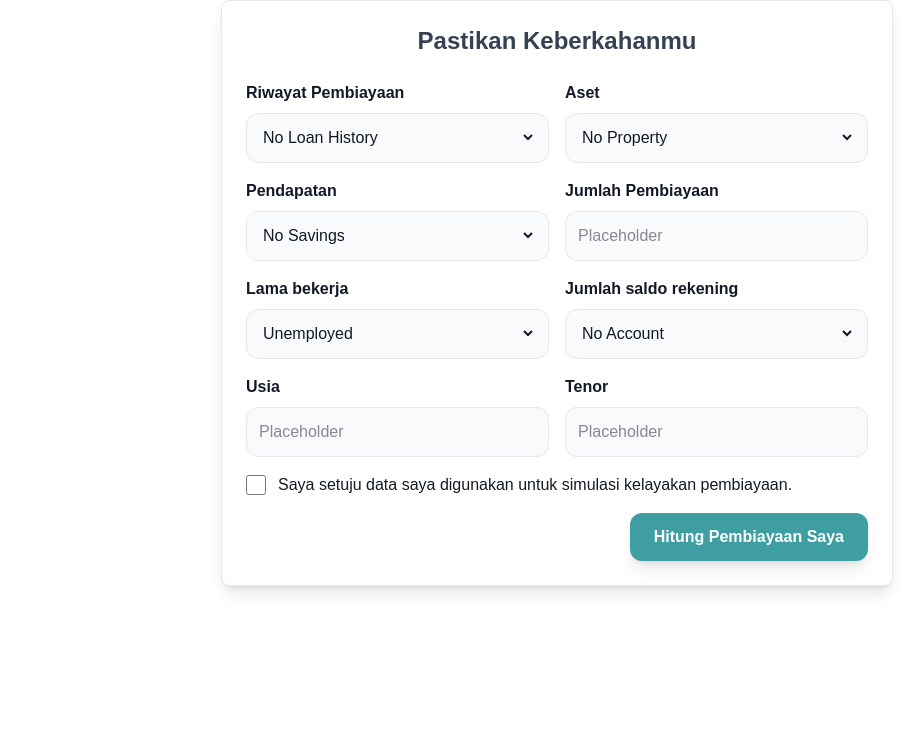
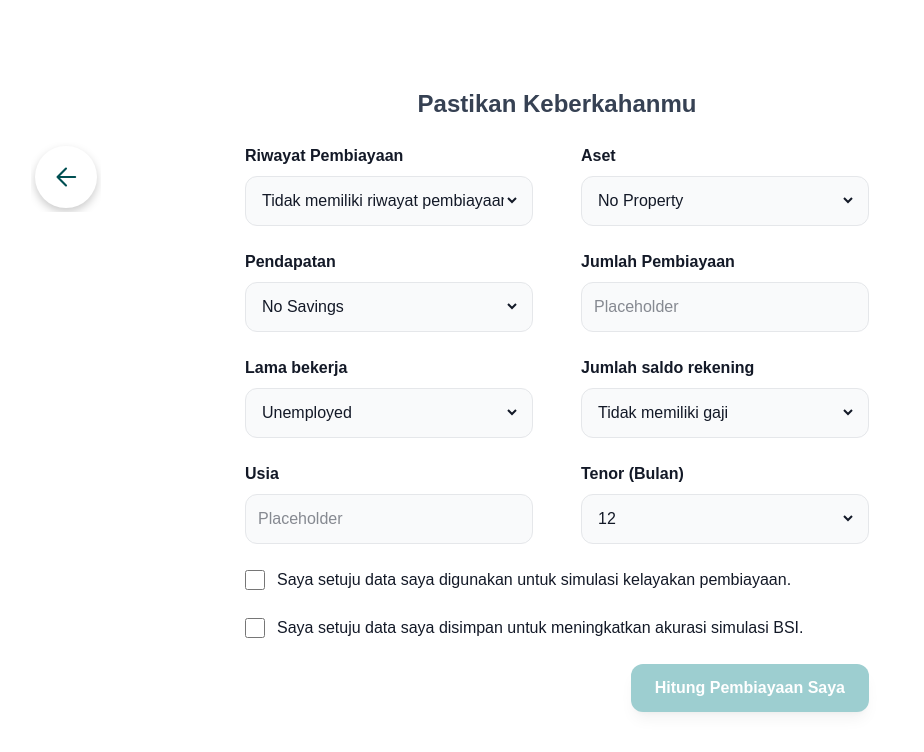
Before and after one commit to anuNaki22/Pentavision-FE-React, a React (Vite) app: page /form in a window 1280 px wide. Shown: the top 752 px of the page, without its empty margins (83-1007 px from the left). Built offline with nearby package versions, Linux system fonts and the light colour scheme.

Commit message:
feat: integrating financing form with backend

```diff
--- a/src/components/FinancingCard.jsx
+++ b/src/components/FinancingCard.jsx
@@ -3,6 +3,13 @@ import { useNavigate } from "react-router-dom";
 const FinancingCard = ({ name, source, path }) => {
   const navigate = useNavigate();
   const handlingClick = (path) => {
+    if (name == "Griya") {
+      localStorage.setItem("financing_type", 3);
+    } else if (name == "Mitraguna") {
+      localStorage.setItem("financing_type", 2);
+    } else {
+      localStorage.setItem("financing_type", 1);
+    }
     navigate(path);
   };
   return (
--- a/src/components/FinancingForm.jsx
+++ b/src/components/FinancingForm.jsx
@@ -1,52 +1,80 @@
 import { useState } from "react";
+import BackButton from "./BackButton";
+import { useNavigate } from "react-router-dom";
 
 const FinancingForm = () => {
+  const navigate = useNavigate();
+  const tenors_const = [12, 24, 36, 48, 60];
   const [formData, setFormData] = useState({
     credit_history: "0",
     property: "0",
-    saving_account: "0",
-    credit_amount: "",
+    salary: "0",
+    credit_amount: localStorage.getItem("credit_amount") || "",
     present_employment: "0",
     existing_acc: "0",
     age: "",
     duration: "",
+    purpose: localStorage.getItem("financing_type") || "",
   });
 
-  const [isAgreed, setIsAgreed] = useState(false); // State untuk checkbox
+  const [save, setSave] = useState(0);
+
+  const [isAgreedPrimary, setIsAgreedPrimary] = useState(false);
+  const [isAgreedSecondary, setIsAgreedSecondary] = useState(false);
 
   const handleChange = (e) => {
     setFormData({ ...formData, [e.target.name]: e.target.value });
   };
 
   const handleCheckboxChange = () => {
-    setIsAgreed(!isAgreed);
+    setSave((save) => 1 - save);
   };
 
   const handleSubmit = async (e) => {
     e.preventDefault();
+    console.log(formData);
+
     let updatedFormData = { ...formData };
 
     Object.keys(updatedFormData).forEach((key) => {
-      if (!isNaN(updatedFormData[key])) {
+      if (!isNaN(updatedFormData[key]) && key !== "save") {
         updatedFormData[key] = parseInt(updatedFormData[key], 10);
       }
     });
 
+    updatedFormData["duration"] = tenors_const[updatedFormData["duration"]];
+
     try {
-      const response = await fetch(`${import.meta.env.VITE_BACKEND_HOST}:${import.meta.env.VITE_BACKEND_PORT}/api/v1/predict`, {
+      const response = await fetch(
+        `${import.meta.env.VITE_BACKEND_HOST}:${
+          import.meta.env.VITE_BACKEND_PORT
+        }/api/v1/predict`,
+        {
           method: "POST",
           headers: { "Content-Type": "application/json" },
           body: JSON.stringify({
             data: updatedFormData,
-          save: true,
+            save: save,
           }),
-      });
+        }
+      );
       const data = await response.json();
-      this.props.history.push({
-        pathname: '/predict',
-          state: data // your data array of objects
-      })
       // alert(`Prediction: ${data.prediction_text}`);
+
+      if (data.prediction_text === "APPROVED") {
+        localStorage.setItem("calc_result", JSON.stringify(data.calc_result));
+        localStorage.setItem(
+          "prediction_text",
+          JSON.stringify(data.prediction_text)
+        );
+      } else {
+        localStorage.setItem(
+          "prediction_text",
+          JSON.stringify(data.prediction_text)
+        );
+        // alert("Prediction: REJECTED");
+      }
+      navigate("/predict");
     } catch (error) {
       console.error("Error submitting form:", error);
       alert("An error occurred while submitting the form.");
@@ -54,19 +82,24 @@ const FinancingForm = () => {
   };
 
   return (
-    <div className="max-w-2xl mx-auto p-6 bg-white shadow-lg rounded-lg border border-gray-200">
+    <div className="flex justify-center items-center min-h-screen">
+      <BackButton />
+      <div className="max-w-2xl mx-auto p-6">
         <h2 className="text-2xl font-semibold text-center text-gray-700 mb-6">
           Pastikan Keberkahanmu
         </h2>
-      <form onSubmit={handleSubmit} className="grid grid-cols-2 gap-4">
+        <form
+          onSubmit={handleSubmit}
+          className="grid grid-cols-2 gap-6 gap-x-12"
+        >
           {[
             {
               label: "Riwayat Pembiayaan",
               name: "credit_history",
               options: [
-              "No Loan History",
-              "In This Bank",
-              "Current Loan (Good Standing)",
+                "Tidak memiliki riwayat pembiayaan",
+                "Pernah memiliki pembiayaan di bank ini",
+                "Sedang memiliki pembiayaan",
                 "Past Due",
                 "Loan Outside This Bank",
               ],
@@ -83,8 +116,14 @@ const FinancingForm = () => {
             },
             {
               label: "Pendapatan",
-            name: "saving_account",
-            options: ["No Savings", "0 - 5M", "5M - 25M", "25M - 50M", "> 50M"],
+              name: "salary",
+              options: [
+                "No Savings",
+                "0 - 5M",
+                "5M - 25M",
+                "25M - 50M",
+                "> 50M",
+              ],
             },
             { label: "Jumlah Pembiayaan", name: "credit_amount" },
           ].map(({ label, name, options }) => (
@@ -119,7 +158,6 @@ const FinancingForm = () => {
               </div>
             </div>
           ))}
-
           {[
             {
               label: "Lama bekerja",
@@ -135,10 +173,19 @@ const FinancingForm = () => {
             {
               label: "Jumlah saldo rekening",
               name: "existing_acc",
-            options: ["No Account", "0-5M", "5M - 10M", "> 10M"],
+              options: [
+                "Tidak memiliki gaji",
+                "Rp 0 – Rp 3.000.000",
+                "Rp 3.000.000 – Rp 5.000.000",
+                "Rp 5.000.000 – Rp 15.000.000",
+              ],
             },
             { label: "Usia", name: "age" },
-          { label: "Tenor", name: "duration" },
+            {
+              label: "Tenor (Bulan)",
+              name: "duration",
+              options: ["12", "24", "36", "48", "60"],
+            },
           ].map(({ label, name, options }) => (
             <div key={name} className="flex flex-col gap-2">
               <label className="text-[#131927] text-base font-semibold">
@@ -171,34 +218,45 @@ const FinancingForm = () => {
               </div>
             </div>
           ))}
-
-        {/* Checkbox Term & Condition */}
           <div className="col-span-2 flex items-center gap-3">
             <input
               type="checkbox"
-            id="agreement"
-            checked={isAgreed}
+              checked={isAgreedPrimary}
+              onChange={() => setIsAgreedPrimary(!isAgreedPrimary)}
+              className="w-5 h-5 accent-[#3E9EA2] text-[#3E9EA2] border-[#3E9EA2] rounded focus:ring-[#3E9EA2] cursor-pointer"
+            />
+            <label className="text-[#131927] text-base font-normal cursor-pointer">
+              Saya setuju data saya digunakan untuk simulasi kelayakan
+              pembiayaan.
+            </label>
+          </div>
+          <div className="col-span-2 flex items-center gap-3">
+            <input
+              type="checkbox"
+              checked={save === 1}
               onChange={handleCheckboxChange}
-            className="w-5 h-5 text-[#3E9EA2] border-gray-300 rounded focus:ring-[#3E9EA2] cursor-pointer"
+              className="w-5 h-5 accent-[#3E9EA2] text-[#3E9EA2] border-[#3E9EA2] rounded focus:ring-[#3E9EA2] cursor-pointer"
             />
-          <label
-            htmlFor="agreement"
-            className="text-[#131927] text-base font-normal cursor-pointer"
-          >
-            Saya setuju data saya digunakan untuk simulasi kelayakan pembiayaan.
+            <label className="text-[#131927] text-base font-normal cursor-pointer">
+              Saya setuju data saya disimpan untuk meningkatkan akurasi simulasi
+              BSI.
             </label>
           </div>
 
           <div className="col-span-2 flex justify-end">
             <button
               type="submit"
-            className="bg-[#3e9ea2] text-white px-6 py-3 rounded-xl font-semibold shadow-lg hover:scale-105 transition-transform duration-300 ease-in-out"
+              disabled={!isAgreedPrimary}
+              className={`bg-[#3e9ea2] text-white px-6 py-3 rounded-xl font-semibold shadow-lg hover:scale-105 transition-transform duration-300 ease-in-out ${
+                !isAgreedPrimary ? "opacity-50 cursor-not-allowed" : ""
+              }`}
             >
               Hitung Pembiayaan Saya
             </button>
           </div>
         </form>
       </div>
+    </div>
   );
 };
 
--- /dev/null
+++ b/src/components/HomeButton.jsx
@@ -0,0 +1,99 @@
+import { useNavigate } from "react-router-dom";
+
+const HomeButton = ({ to = "/" }) => {
+  const navigate = useNavigate();
+
+  return (
+    <div
+      data-svg-wrapper
+      className="left-[10%] md:left-[90px] top-[16%] absolute cursor-pointer transition-all duration-300 ease-in-out hover:scale-110 hover:opacity-80"
+      onClick={() => navigate(to)}
+    >
+      <svg
+        width="240"
+        height="240"
+        viewBox="0 0 240 240"
+        fill="none"
+        xmlns="http://www.w3.org/2000/svg"
+      >
+        <g filter="url(#filter0_dd_4449_347)">
+          <rect x="89" y="70" width="62" height="62" rx="31" fill="white" />
+          <path
+            d="M116.204 112.388H113.674C110.878 112.388 108.612 110.122 108.612 107.327V99.3648C108.612 97.595 109.537 95.9537 111.05 95.0364L117.377 91.2021C118.989 90.225 121.011 90.225 122.623 91.2021L128.95 95.0364C130.463 95.9537 131.388 97.595 131.388 99.3648V107.327C131.388 110.122 129.122 112.388 126.327 112.388H123.796M116.204 112.388V107.327C116.204 105.23 117.904 103.531 120 103.531V103.531C122.096 103.531 123.796 105.23 123.796 107.327V112.388M116.204 112.388H123.796"
+            stroke="#004F52"
+            stroke-width="1.89796"
+            stroke-linecap="round"
+            stroke-linejoin="round"
+          />
+        </g>
+        <defs>
+          <filter
+            id="filter0_dd_4449_347"
+            x="0.428571"
+            y="0.408163"
+            width="239.143"
+            height="239.143"
+            filterUnits="userSpaceOnUse"
+            color-interpolation-filters="sRGB"
+          >
+            <feFlood flood-opacity="0" result="BackgroundImageFix" />
+            <feColorMatrix
+              in="SourceAlpha"
+              type="matrix"
+              values="0 0 0 0 0 0 0 0 0 0 0 0 0 0 0 0 0 0 127 0"
+              result="hardAlpha"
+            />
+            <feMorphology
+              radius="4.21769"
+              operator="erode"
+              in="SourceAlpha"
+              result="effect1_dropShadow_4449_347"
+            />
+            <feOffset dy="18.9796" />
+            <feGaussianBlur stdDeviation="46.3946" />
+            <feColorMatrix
+              type="matrix"
+              values="0 0 0 0 0.0745098 0 0 0 0 0.0980392 0 0 0 0 0.152941 0 0 0 0.14 0"
+            />
+            <feBlend
+              mode="normal"
+              in2="BackgroundImageFix"
+              result="effect1_dropShadow_4449_347"
+            />
+            <feColorMatrix
+              in="SourceAlpha"
+              type="matrix"
+              values="0 0 0 0 0 0 0 0 0 0 0 0 0 0 0 0 0 0 127 0"
+              result="hardAlpha"
+            />
+            <feMorphology
+              radius="6.32653"
+              operator="erode"
+              in="SourceAlpha"
+              result="effect2_dropShadow_4449_347"
+            />
+            <feOffset dy="8.43537" />
+            <feGaussianBlur stdDeviation="14.7619" />
+            <feColorMatrix
+              type="matrix"
+              values="0 0 0 0 0.0745098 0 0 0 0 0.0980392 0 0 0 0 0.152941 0 0 0 0.12 0"
+            />
+            <feBlend
+              mode="normal"
+              in2="effect1_dropShadow_4449_347"
+              result="effect2_dropShadow_4449_347"
+            />
+            <feBlend
+              mode="normal"
+              in="SourceGraphic"
+              in2="effect2_dropShadow_4449_347"
+              result="shape"
+            />
+          </filter>
+        </defs>
+      </svg>
+    </div>
+  );
+};
+
+export default HomeButton;
--- a/src/components/PriceForm.jsx
+++ b/src/components/PriceForm.jsx
@@ -1,37 +1,37 @@
 import { useState } from "react";
+import { useNavigate } from "react-router-dom";
 
 const formatRupiah = (value) => {
   if (!value) return "";
   const num = value.replace(/\D/g, ""); // Hanya angka
-  return `Rp. ${Number(num).toLocaleString("id-ID")}`; // Format ke Rupiah
+  return `Rp. ${Number(num).toLocaleString("id-ID")}`;
 };
 
 const PriceForm = ({
   title = "atau, Kamu Bisa Input Harga Sendiri Disini!",
 }) => {
   const [price, setPrice] = useState("");
+  const navigate = useNavigate();
 
   const handleChange = (e) => {
     setPrice(formatRupiah(e.target.value));
   };
 
   const handleSubmit = () => {
-    alert(`Harga yang dimasukkan: ${price}`);
+    const numericPrice = price.replace(/\D/g, ""); // Ambil angka saja
+    localStorage.setItem("credit_amount", numericPrice); // Simpan di localStorage
+    navigate("/form"); // Redirect ke halaman FinancingForm
   };
 
   return (
     <div className="w-full min-h-[309px] bg-[#f1b434] flex justify-center items-center px-4 py-6">
       <div className="w-full max-w-[979px] flex flex-col items-center gap-6 md:gap-10">
-        {/* Title - Bisa diisi secara dinamis */}
         <div className="px-2.5 py-1 flex justify-center items-center">
           <h2 className="text-[#004f52] text-xl md:text-[32px] font-semibold leading-[30px] md:leading-[38px] text-center">
             {title}
           </h2>
         </div>
-
-        {/* Input & Button Container */}
         <div className="w-full p-5 bg-white rounded-xl border border-[#ed8b00] flex flex-col md:flex-row items-center gap-4 md:gap-6">
-          {/* Input Field */}
           <div className="w-full md:flex-grow">
             <input
               type="text"
@@ -41,8 +41,6 @@ const PriceForm = ({
               className="w-full p-4 bg-gray-50 rounded-lg border-2 border-[#e5e7ea] text-lg md:text-xl text-[#004f52] focus:outline-none focus:ring-2 focus:ring-[#178488]"
             />
           </div>
-
-          {/* Submit Button - Full Width on Mobile */}
           <button
             onClick={handleSubmit}
             disabled={!price}
```
Lines whose indentation alone changed are shown as unchanged.
